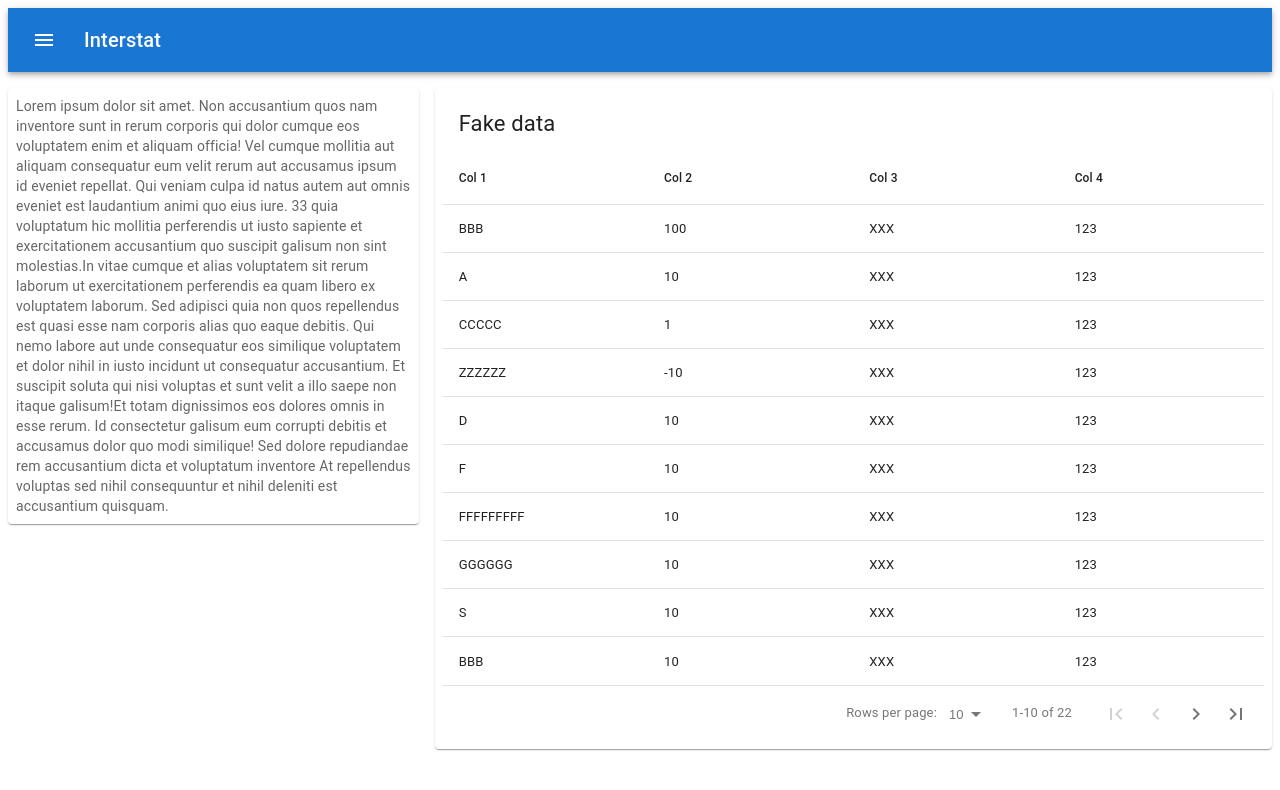
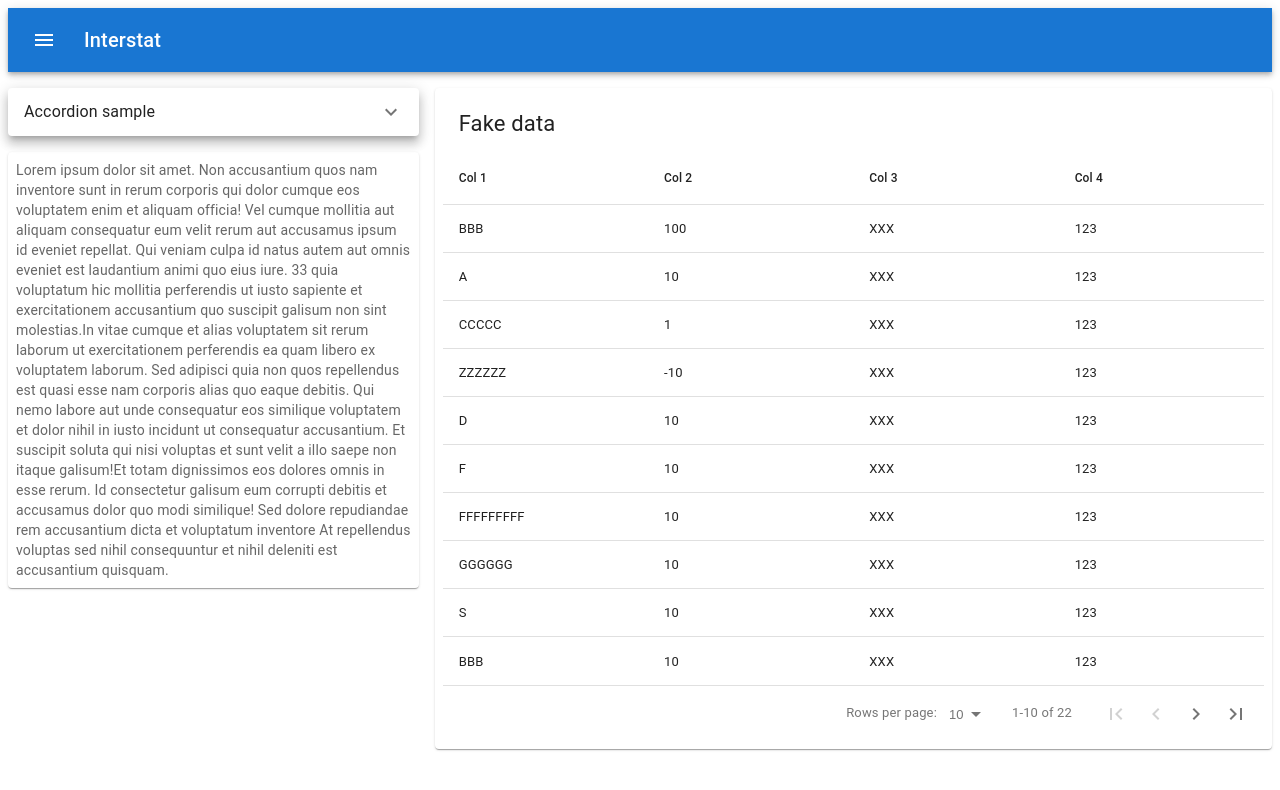
Before and after one commit to INTERSTAT/SEP-Pilot-client, a React (Create React App) app: page /table-fake in a window 1280 px wide. Shown: the top 790 px of the page. Built offline with nearby package versions, Linux system fonts and the light colour scheme.

Commit message:
Add Accordion component

```diff
--- /dev/null
+++ b/src/components/common/accordion/accordion.js
@@ -0,0 +1,25 @@
+import * as React from 'react';
+import Accordion from '@mui/material/Accordion';
+import AccordionSummary from '@mui/material/AccordionSummary';
+import AccordionDetails from '@mui/material/AccordionDetails';
+import Typography from '@mui/material/Typography';
+import ExpandMoreIcon from '@mui/icons-material/ExpandMore';
+
+const InterstatAccordion = ({ title, children }) => (
+	<div>
+		<Accordion elevation={8}>
+			<AccordionSummary
+				expandIcon={<ExpandMoreIcon />}
+				aria-controls="panel1a-content"
+				id="panel1a-header"
+			>
+				<Typography>{title}</Typography>
+			</AccordionSummary>
+			<AccordionDetails>
+				<Typography>{children}</Typography>
+			</AccordionDetails>
+		</Accordion>
+	</div>
+);
+
+export default InterstatAccordion;
--- /dev/null
+++ b/src/components/common/accordion/index.js
@@ -0,0 +1 @@
+export { default } from './accordion';
--- a/src/components/pages/table-fake/table-fake.js
+++ b/src/components/pages/table-fake/table-fake.js
@@ -1,12 +1,16 @@
 import React from 'react';
 import Grid from '@mui/material/Grid';
 import DataTable from 'react-data-table-component';
+import Accordion from 'components/common/accordion';
 import Paper from 'components/common/paper';
 import { FAKE_COLUMNS, FAKE_DATA, FAKE_TEXT } from './fake-data';
 
 const TableFakePage = () => (
 	<Grid container spacing={2}>
 		<Grid item xs={4}>
+			<div style={{ marginBottom: '1em' }}>
+				<Accordion title="Accordion sample">{FAKE_TEXT}</Accordion>
+			</div>
 			<Paper>{FAKE_TEXT}</Paper>
 		</Grid>
 		<Grid item xs={8}>
```
